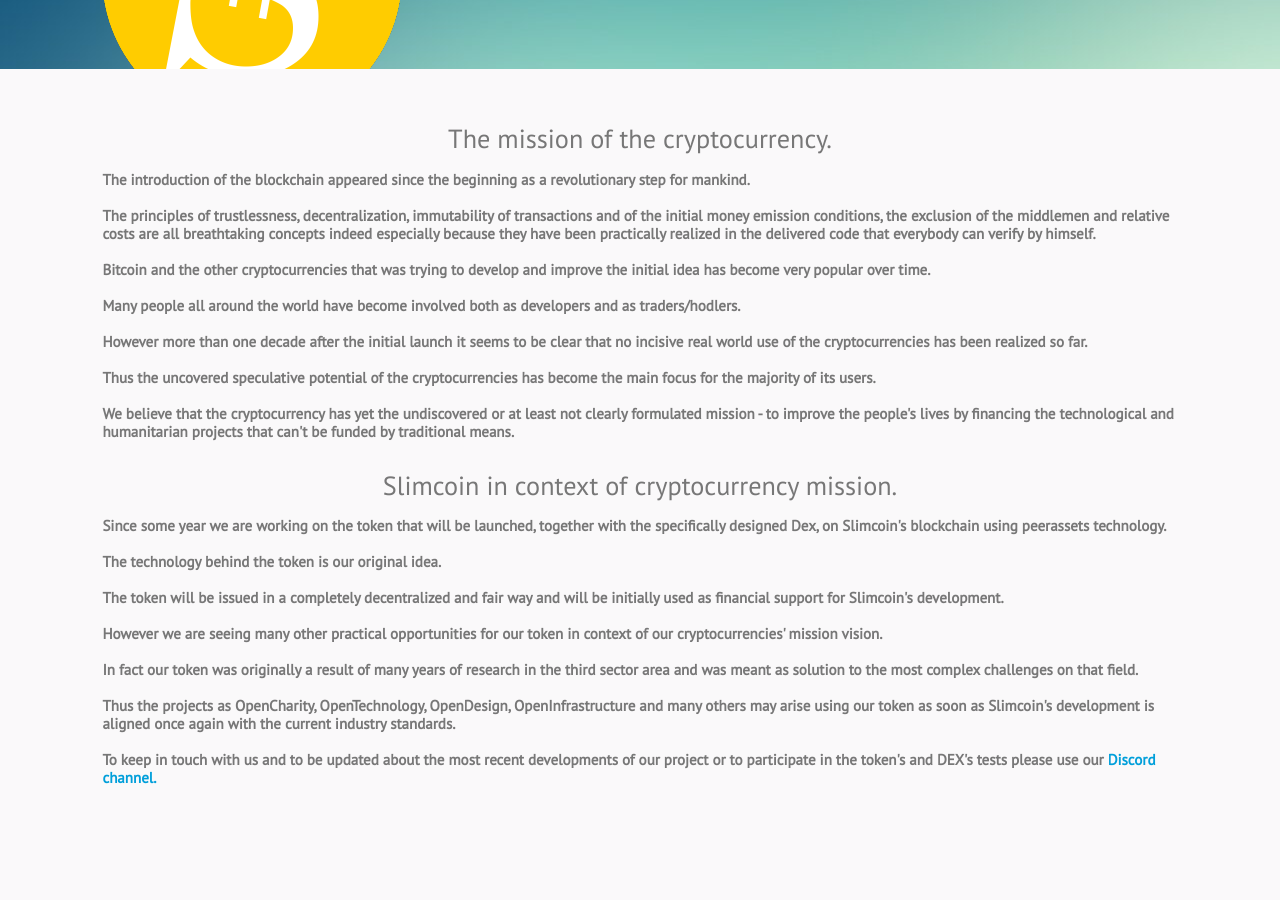
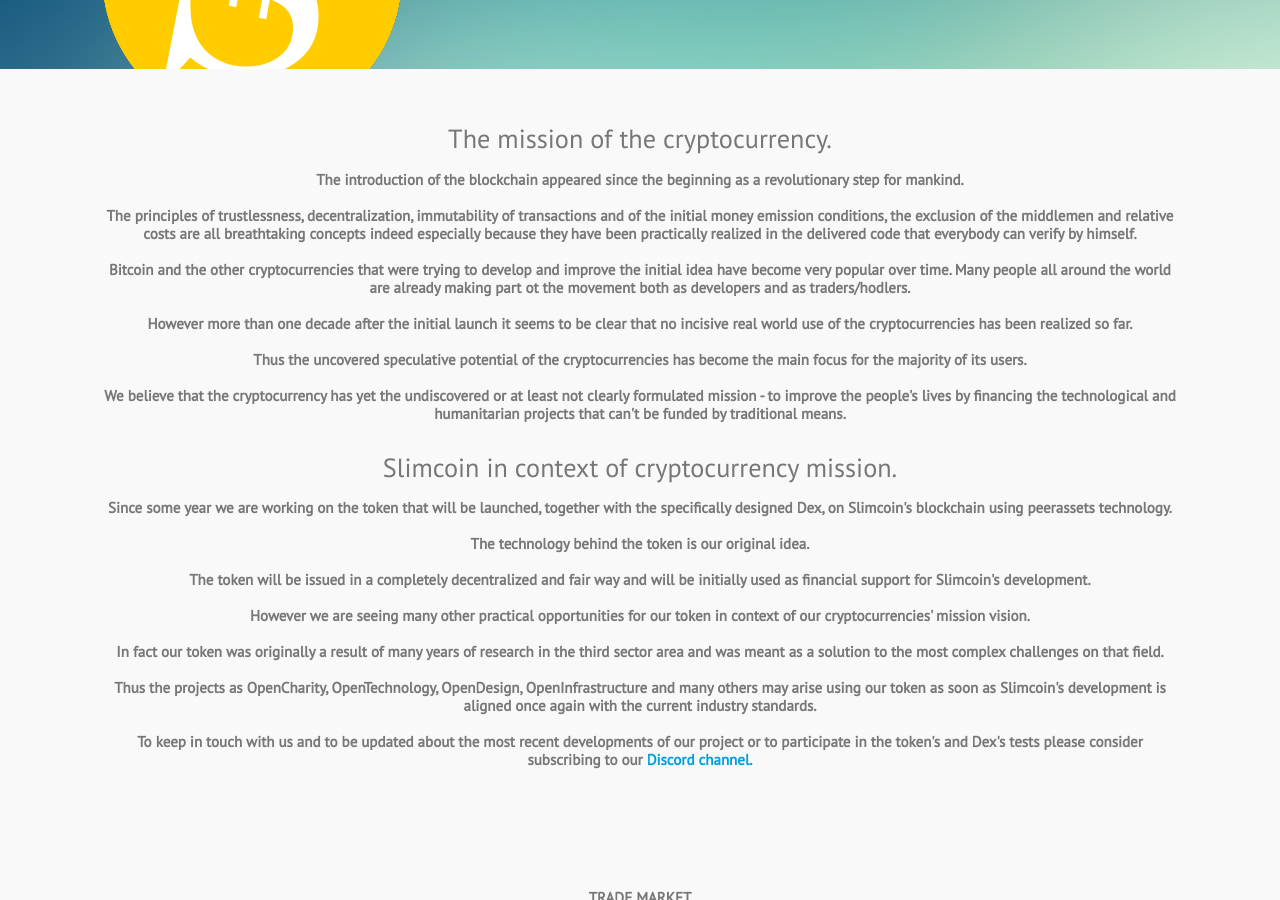
Before and after one commit to slimcoin-project/slimcoin-project.github.io, a Jekyll site: the page built from index.html, in a window 1280 px wide and 900 px high, scrolled down 275 px. Built offline with Jekyll 4.4.1, drawn with Linux system fonts in a browser that asks for light colours; some web fonts are replaced.

Commit message:
Editing - wording, grammar and text disposition

```diff
--- a/index.html
+++ b/index.html
@@ -13,11 +13,10 @@
     <h2 class="ui header center aligned">
     The mission of the cryptocurrency.
      </h2>
-    <h5 class="ui header left aligned">
+    <h5 class="ui header center aligned">
 The introduction of the blockchain appeared since the beginning as a revolutionary step for mankind. <br><br>
 The principles of trustlessness, decentralization, immutability of transactions and of the initial money emission conditions, the exclusion of the middlemen and relative costs are all breathtaking concepts indeed especially because they have been practically realized in the delivered code that everybody can verify by himself.<br><br>
-Bitcoin and the other cryptocurrencies that was trying to develop and improve the initial idea has become very popular over time.<br><br>
-Many people all around the world have become involved both as developers and as traders/hodlers.<br><br>
+Bitcoin and the other cryptocurrencies that were trying to develop and improve the initial idea have become very popular over time. Many people all around the world are already making part ot the movement both as developers and as traders/hodlers.<br><br>
 However more than one decade after the initial launch it seems to be clear that no incisive real world use of the cryptocurrencies has been realized so far.<br><br>
 Thus the uncovered speculative potential of the cryptocurrencies has become the main focus for the majority of its users.<br><br>
 We believe that the cryptocurrency has yet the undiscovered or at least not clearly formulated mission - to improve the people's lives by financing the technological and humanitarian projects that can't be funded by traditional means.
@@ -26,7 +25,7 @@
      <h2 class="ui header center aligned">
     Slimcoin in context of cryptocurrency mission.
      </h2>
-    <h5 class="ui header left aligned">
+    <h5 class="ui header center aligned">
 Since some year we are working on the token that will be launched, together with the specifically designed Dex, on Slimcoin's blockchain using peerassets technology.<br><br>
 
 The technology behind the token is our original idea.<br><br>
@@ -35,11 +34,11 @@
 
 However we are seeing many other practical opportunities for our token in context of our cryptocurrencies' mission vision.<br><br>
 
-In fact our token was originally a result of many years of research in the third sector area and was meant as solution to the most complex challenges on that field.<br><br>
+In fact our token was originally a result of many years of research in the third sector area and was meant as a solution to the most complex challenges on that field.<br><br>
 
 Thus the projects as OpenCharity, OpenTechnology, OpenDesign, OpenInfrastructure and many others may arise using our token as soon as Slimcoin's development is aligned once again with the current industry standards.<br><br>
 
-To keep in touch with us and to be updated about the most recent developments of our project or to participate in the token's and DEX's tests please use our <a href="https://discord.gg/ffeDjmV">Discord channel<a>.
+To keep in touch with us and to be updated about the most recent developments of our project or to participate in the token's and Dex's tests please consider subscribing to our <a href="https://discord.gg/ffeDjmV">Discord channel<a>.
     </h5>
   </div>
 
```
